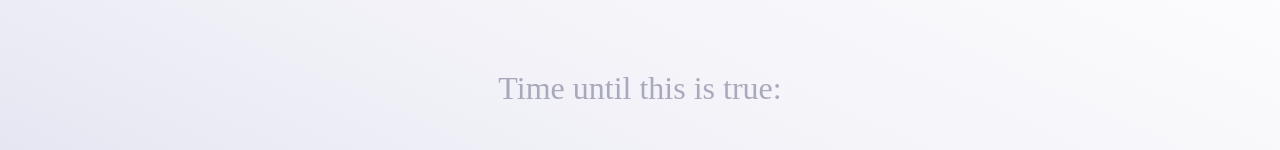
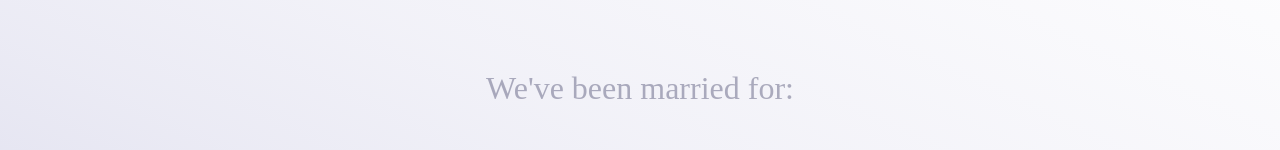
Before and after one commit to kwhitley/aimee-whitley, a SvelteKit app: page / in a window 1280 px wide. Shown: the part 164-314 px from the top of the page. Built offline with nearby package versions, Linux system fonts and the light colour scheme.

Commit message:
Update +page.svelte

```diff
--- a/src/routes/+page.svelte
+++ b/src/routes/+page.svelte
@@ -21,12 +21,12 @@
 <!-- HEAD -->
 <svelte:head>
   <title>{pageTitle()}</title>
-  <meta name="description" content="Aimee's countdown." />
+  <meta name="description" content="Aimee " />
 </svelte:head>
 
 <!-- MARKUP -->
 <main>
-  <h1>Time until this is true:</h1>
+  <h1>We've been married for:</h1>
   <h2>
     {#each durations as [value, units]}
       <span>
```
